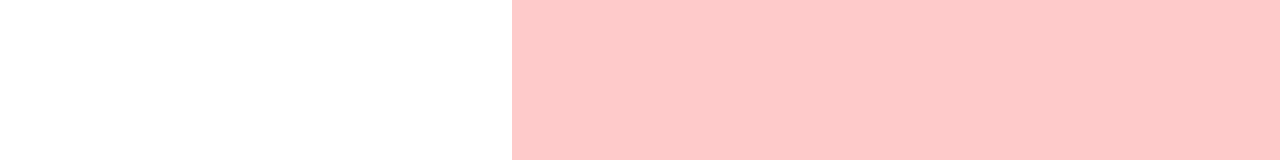
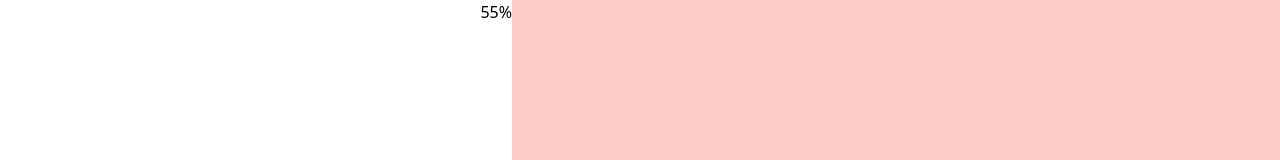
Before and after one commit to pixelzee3/tesla-model-3y-ui, a Vue app: page / in a window 1280 px wide. Shown: the top 160 px of the page. Built offline with nearby package versions, Linux system fonts and the light colour scheme.

Commit message:
Define basic toolbar for vehicle information display.

```diff
--- a/src/VehicleInfo.vue
+++ b/src/VehicleInfo.vue
@@ -1,5 +1,8 @@
+<script setup>
+  import VehicleInfoStatusBar from './components/VehicleInfoStatusBar.vue';
+</script>
 <template>
   <div class="w-full h-full">
-
+    <VehicleInfoStatusBar />
   </div>
 </template>
--- /dev/null
+++ b/src/components/VehicleInfoStatusBar.vue
@@ -0,0 +1,5 @@
+<template>
+  <div class="flex justify-end">
+    <span class="">55%</span>
+  </div>
+</template>
```
